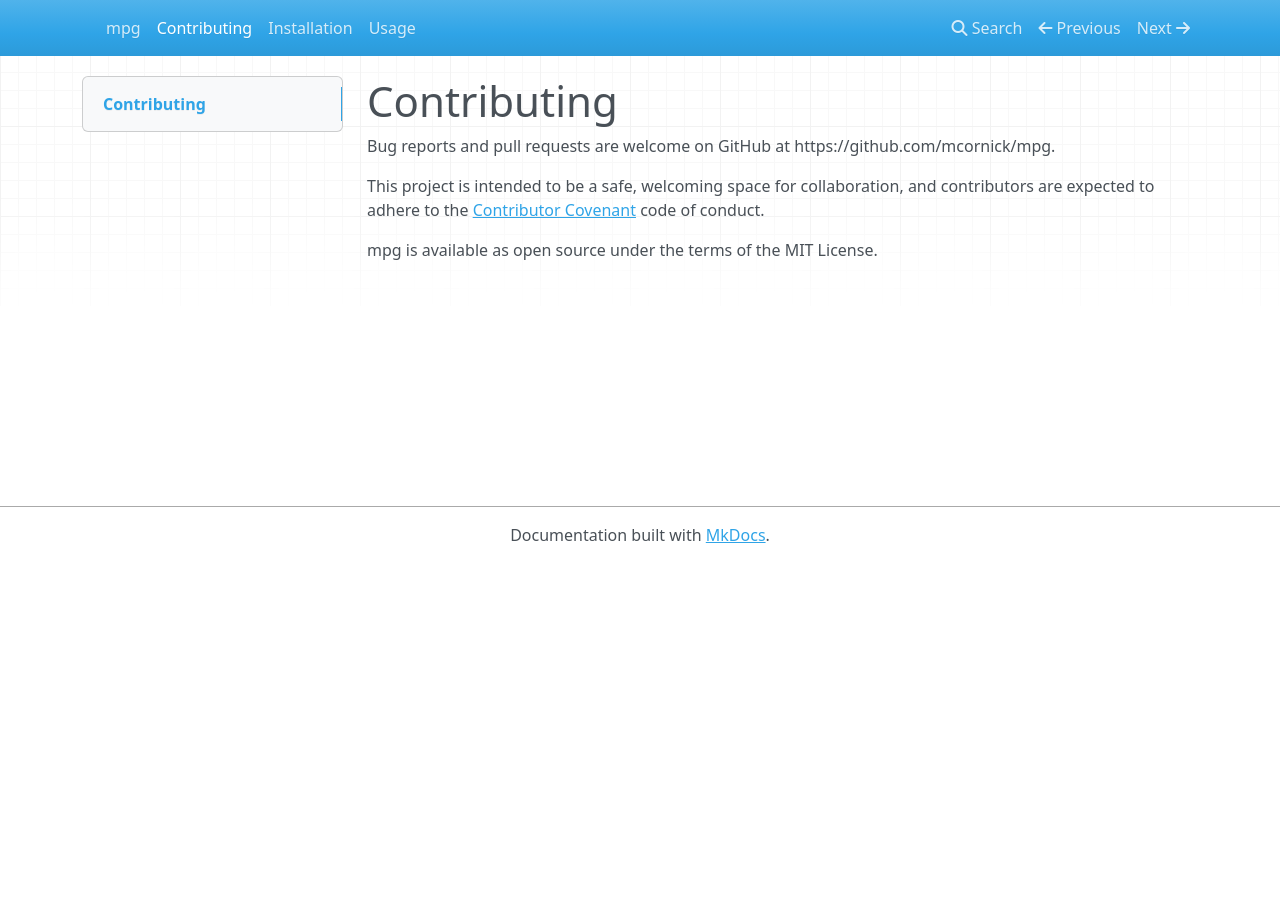
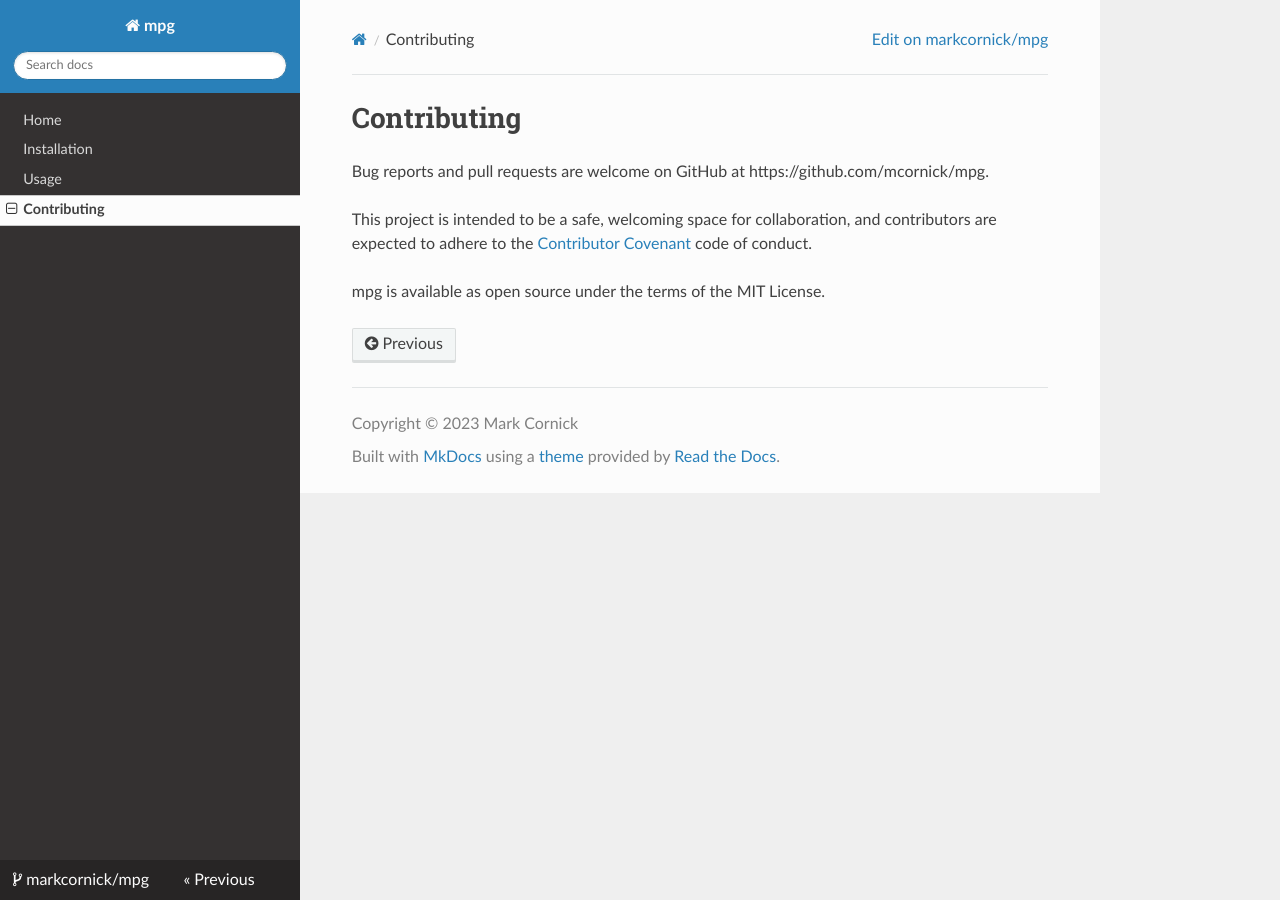
Before and after one commit to step-security-bot/mpg, an MkDocs documentation site: the page built from docs/contributing.md, in a window 1280 px wide. Built offline with MkDocs 1.6.1, drawn with Linux system fonts in a browser that asks for light colours; nearby versions of some CDN libraries; some of the changed lines change nothing that is shown.

```diff
--- a/mkdocs.yml
+++ b/mkdocs.yml
@@ -1,17 +1,13 @@
 ---
-name: Publish docs via GitHub Pages
-"on":
-  push:
-    branches:
-      - main
-jobs:
-  build:
-    name: Deploy docs
-    runs-on: ubuntu-latest
-    steps:
-      - name: Checkout main
-        uses: actions/checkout@v3
-      - name: Deploy docs
-        uses: mhausenblas/mkdocs-deploy-gh-pages@nomaterial
-        env:
-          GITHUB_TOKEN: ${{ secrets.GITHUB_TOKEN }}
+copyright: Copyright &copy; 2023 Mark Cornick
+nav:
+  - Home: index.md
+  - Installation: installation.md
+  - Usage: usage.md
+  - Contributing: contributing.md
+repo_name: markcornick/mpg
+repo_url: https://github.com/markcornick/mpg/
+site_author: Mark Cornick
+site_description: Generates strings that can be used as reasonably secure passwords
+site_name: mpg
+theme: readthedocs
```
Also changed, not shown: 1 other file.
